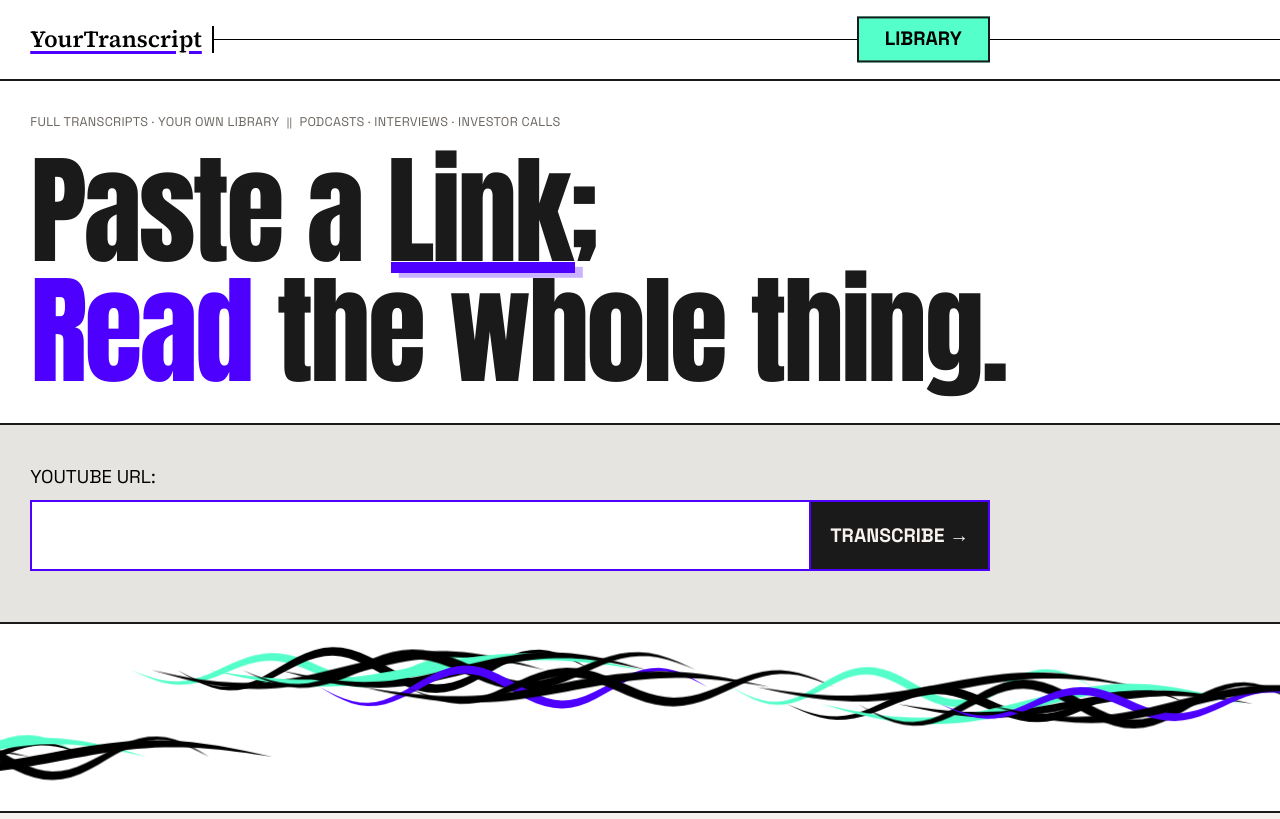
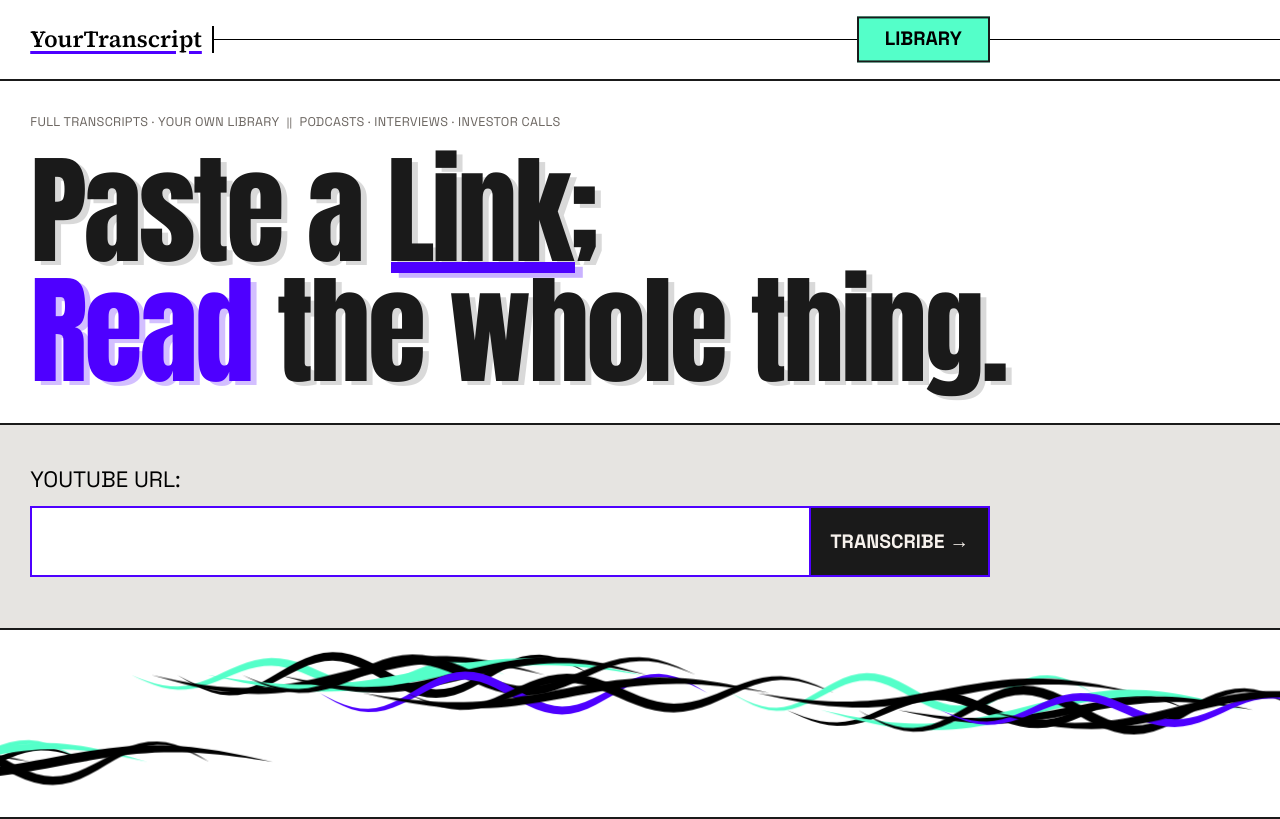
Before and after one commit to letseecode/yt-transcript, a Next.js app: page / in a window 1280 px wide. Built offline with nearby package versions, Linux system fonts and the light colour scheme.

Commit message:
Restore hero title shadow, bump YouTube URL label 1.2x again
Title/'Read' shadow was removed too broadly last time -- restored
alongside the Link underline's own shadow, which stays.

```diff
--- a/src/app/page.tsx
+++ b/src/app/page.tsx
@@ -98,13 +98,13 @@
           <p className="font-headline uppercase tracking-wide text-[0.792rem] text-muted mb-[13px] md:mb-[19px]">
             Full Transcripts · Your Own Library&nbsp;&nbsp;<span className="text-[0.66rem] align-middle">||</span>&nbsp;&nbsp;Podcasts · Interviews · Investor Calls
           </p>
-          <h1 className="font-display text-[clamp(3.124rem,9.361vw,10.406rem)] leading-[1.0] tracking-tight">
+          <h1 className="font-display text-[clamp(3.124rem,9.361vw,10.406rem)] leading-[1.0] tracking-tight [text-shadow:0.05em_0.03em_0_rgba(0,0,0,0.15)]">
             Paste a{' '}
             <span className="relative inline-block">Link<span className="absolute left-[0.035em] -right-[0.04em] -bottom-[0.02em] h-[0.091em] bg-purple [box-shadow:0.065em_0.04em_0_rgba(78,0,255,0.3)]" /></span>
             ;
             <br />
             <span ref={titleEndRef} className="inline-block whitespace-nowrap">
-              <span className="text-purple">Read</span> the whole thing.
+              <span className="text-purple [text-shadow:0.05em_0.03em_0_rgba(78,0,255,0.25)]">Read</span> the whole thing.
             </span>
           </h1>
         </div>
@@ -117,7 +117,7 @@
             className="max-w-[40.3rem] space-y-[10px]"
             style={urlRowWidth !== null ? { width: `${urlRowWidth}px`, maxWidth: 'none' } : undefined}
           >
-            <label className="font-headline uppercase text-[1.162rem] text-black block">
+            <label className="font-headline uppercase text-[1.394rem] text-black block">
               YouTube URL:
             </label>
             <div className="flex border-2 border-purple has-[button:hover]:border-black has-[button:active]:border-black transition-colors">
```
